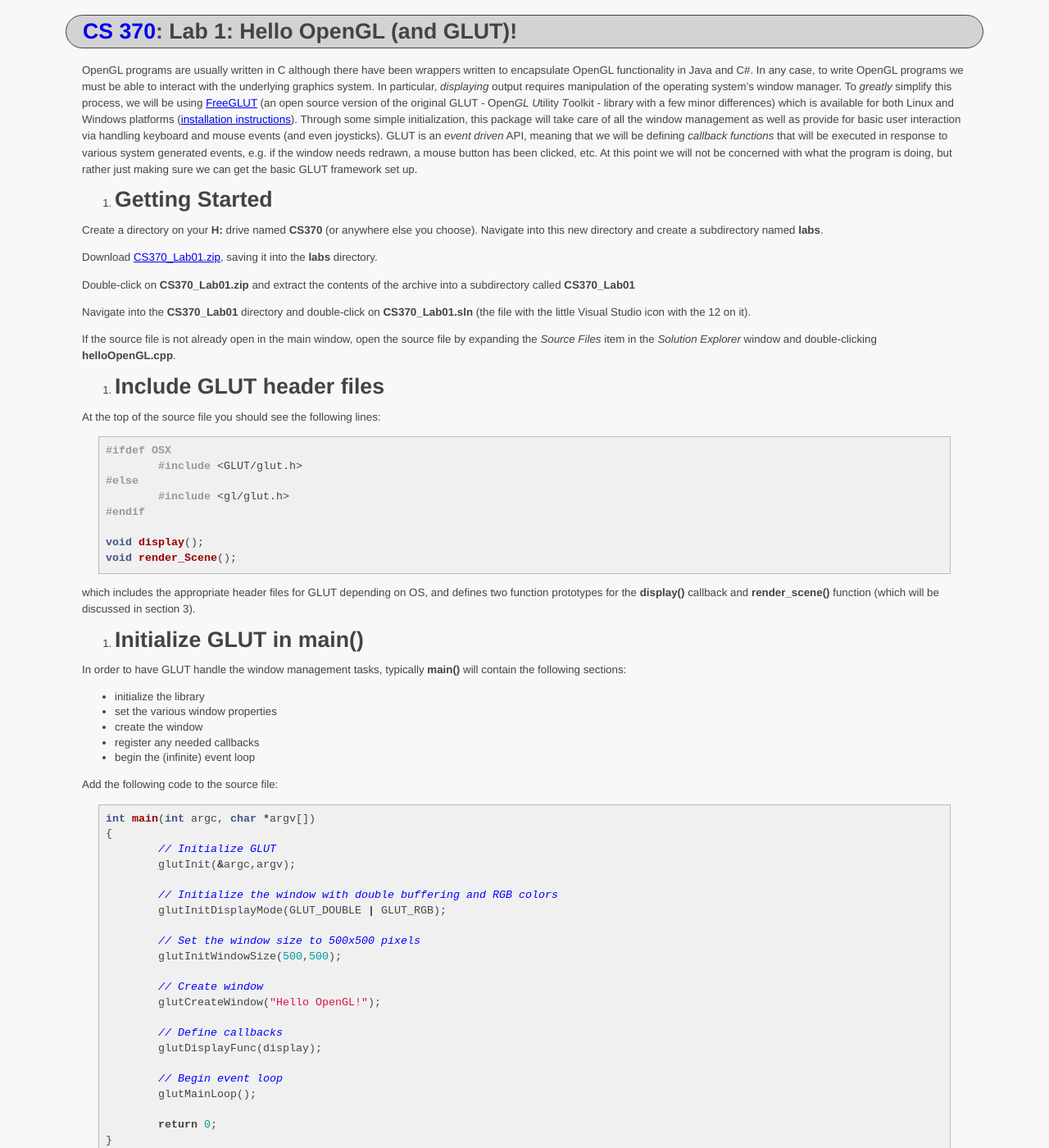
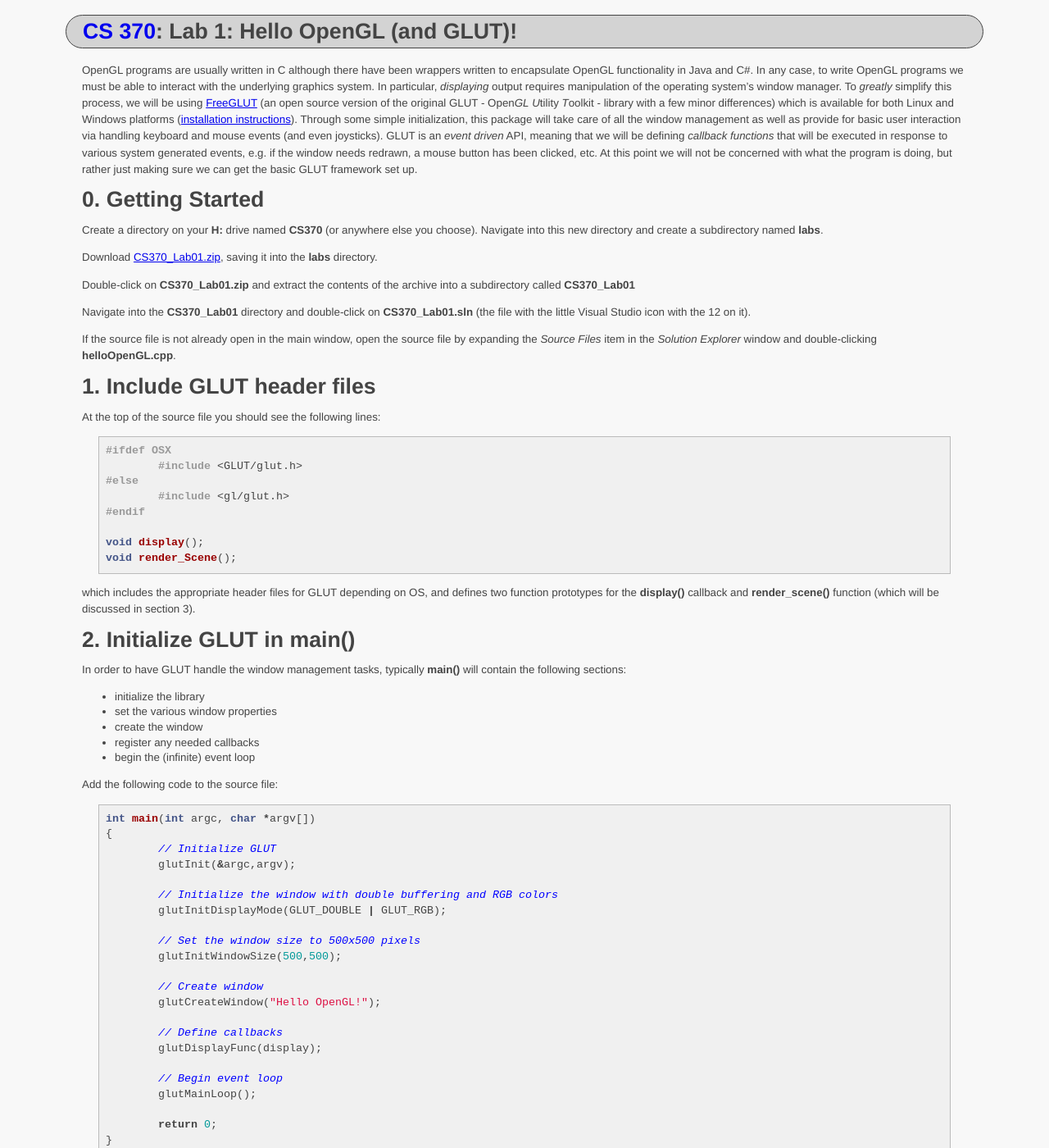
Before and after one commit to ycpcs/cs370-fall2016, a Jekyll site: the page built from labs/lab01.md, in a window 1280 px wide and 1400 px high. Shown: the whole window at 82% size. Built offline with Jekyll 4.4.1, drawn with Linux system fonts in a browser that asks for light colours; some of the changed text lies outside the part shown.

Commit message:
fix lab01
fix lab01

```diff
--- a/labs/lab01.md
+++ b/labs/lab01.md
@@ -5,7 +5,7 @@ title: "Lab 1: Hello OpenGL (and GLUT)!"
 
 OpenGL programs are usually written in C although there have been wrappers written to encapsulate OpenGL functionality in Java and C\#. In any case, to write OpenGL programs we must be able to interact with the underlying graphics system. In particular, *displaying* output requires manipulation of the operating system's window manager. To *greatly* simplify this process, we will be using [FreeGLUT](http://freeglut.sourceforge.net/) (an open source version of the original GLUT - Open<i>GL</i> <i>U</i>tility <i>T</i>oolkit - library with a few minor differences) which is available for both Linux and Windows platforms ([installation instructions](../resources.html)). Through some simple initialization, this package will take care of all the window management as well as provide for basic user interaction via handling keyboard and mouse events (and even joysticks). GLUT is an *event driven* API, meaning that we will be defining *callback functions* that will be executed in response to various system generated events, e.g. if the window needs redrawn, a mouse button has been clicked, etc. At this point we will not be concerned with what the program is doing, but rather just making sure we can get the basic GLUT framework set up.
 
-0. Getting Started
+0\. Getting Started
 ==================
 
 Create a directory on your **H:** drive named **CS370** (or anywhere else you choose). Navigate into this new directory and create a subdirectory named **labs**.
@@ -18,7 +18,7 @@ Navigate into the **CS370\_Lab01** directory and double-click on **CS370\_Lab01.
 
 If the source file is not already open in the main window, open the source file by expanding the *Source Files* item in the *Solution Explorer* window and double-clicking **helloOpenGL.cpp**.
 
-1. Include GLUT header files
+1\. Include GLUT header files
 ============================
 
 At the top of the source file you should see the following lines:
@@ -36,7 +36,7 @@ void render_Scene();
 
 which includes the appropriate header files for GLUT depending on OS, and defines two function prototypes for the **display()** callback and **render\_scene()** function (which will be discussed in section 3).
 
-2. Initialize GLUT in **main()**
+2\. Initialize GLUT in **main()**
 ================================
 
 In order to have GLUT handle the window management tasks, typically **main()** will contain the following sections:
@@ -76,7 +76,7 @@ int main(int argc, char *argv[])
 
 This structure for **main()** will serve as a template for all the programs we will write in this course through modifying the window properties and registering additional callbacks.
 
-3. Draw in **display()**
+3\. Draw in **display()**
 ========================
 
 The display callback is executed every time the window needs to be redrawn (similar to the *paint* method in C\#), including when the program first starts. Later we will see how to use this routine to perform animations and interactive scenes. We will begin by simply drawing a red square by clearing the screen, draw the scene (simply a red square), flushing the buffer, and swapping the buffer to display it on the screen (via double buffering). Don't worry about understanding the code at this point as we will be covering all these commands in more detail in subsequent classes.
@@ -118,7 +118,7 @@ void render_Scene()
 
 For the most part, *any drawing* should be done in the **render\_Scene()** function (or other helper functions called from within **render\_Scene()**).
 
-4. Compiling and running the program
+4\. Compiling and running the program
 ====================================
 
 Once you have completed typing in the code, you can build and run the program in one of two ways:
```
